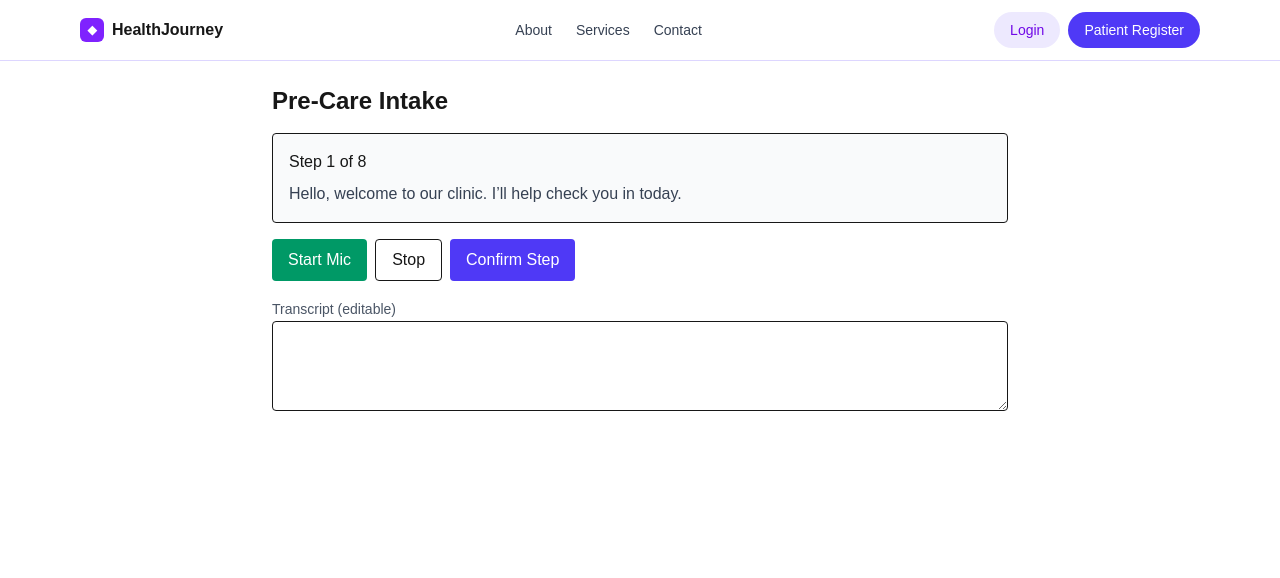
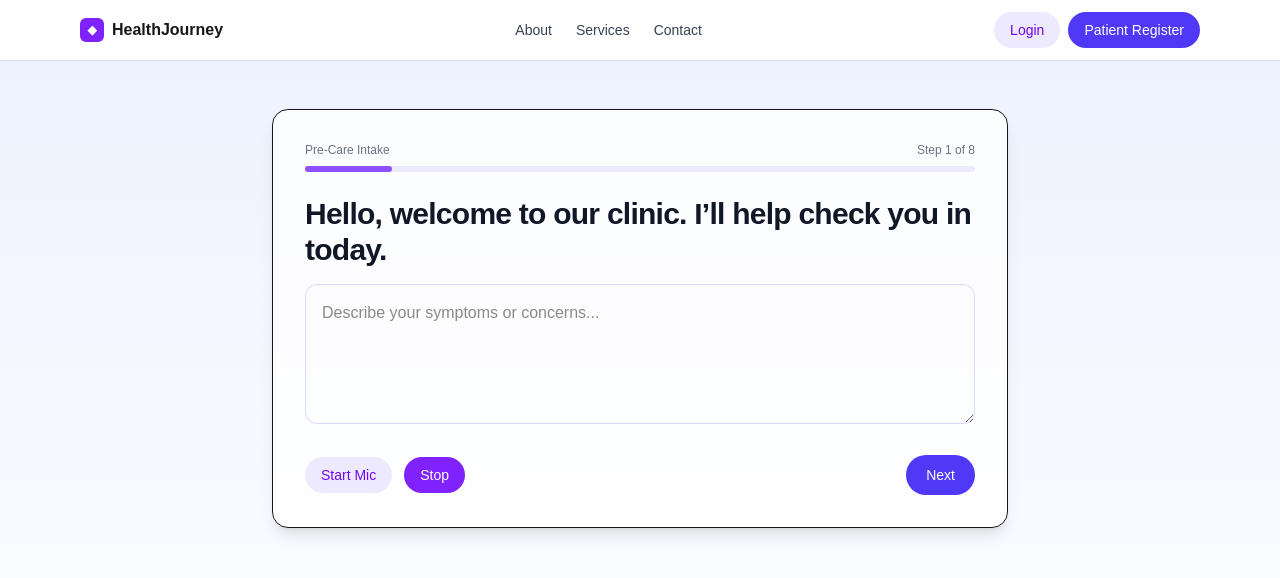
Before and after one commit to tszkwaan/health-journey, a Next.js app: page /intake in a window 1280 px wide. Shown: the top 578 px of the page. Built offline with nearby package versions, Linux system fonts and the light colour scheme; no server answers.

Commit message:
updated ui

```diff
--- a/src/app/intake/page.tsx
+++ b/src/app/intake/page.tsx
@@ -15,6 +15,7 @@ export default function IntakePage() {
 
   const stepKey = orderedSteps[currentIndex];
   const prompt = prompts[lang][stepKey as keyof typeof prompts['en']];
+  const progress = Math.round(((currentIndex + 1) / orderedSteps.length) * 100);
 
   useEffect(() => {
     async function bootstrap() {
@@ -92,18 +93,19 @@ export default function IntakePage() {
 
   const confirm = async () => {
     const text = (combined || finals.join(' ') || live).trim();
-    if (!sessionId || !text) return;
+    if (sessionId && text) {
       await fetch(`http://localhost:8000/api/intake/${sessionId}/step`, {
         method: 'POST',
         headers: { 'Content-Type': 'application/json' },
         body: JSON.stringify({ step: stepKey, language: lang, text, confirmed: true }),
       });
       setStep(stepKey, { language: lang, text, confirmed: true });
+    }
     setLive(""); setFinals([]); setCombined("");
     if (currentIndex < orderedSteps.length - 1) {
       next();
     }
-    // Print summary to console after each confirmation
+    // Print summary to console after each action
     await generateSummary();
   };
 
@@ -115,25 +117,38 @@ export default function IntakePage() {
   };
 
   return (
-    <div className="mx-auto max-w-3xl px-4 py-6 space-y-4">
-      <div className="flex items-center justify-between">
-        <h1 className="text-2xl font-semibold">Pre‑Care Intake</h1>
+    <div className="min-h-[calc(100vh-64px)] bg-gradient-to-b from-indigo-50 to-white">
+      <div className="mx-auto max-w-3xl px-4 py-12">
+        <div className="rounded-2xl bg-white/80 shadow-lg border p-6 md:p-8">
+          <div className="flex items-center justify-between text-xs text-gray-500">
+            <div>Pre‑Care Intake</div>
+            <div>Step {currentIndex + 1} of {orderedSteps.length}</div>
+          </div>
+          <div className="mt-2 h-1.5 w-full rounded-full bg-violet-100">
+            <div className="h-1.5 rounded-full bg-violet-500" style={{ width: `${progress}%` }} />
           </div>
 
-      <div className="p-4 rounded border bg-gray-50">
-        <p className="font-medium mb-2">Step {currentIndex+1} of {orderedSteps.length}</p>
-        <p className="text-gray-700">{prompt}</p>
+          <h2 className="mt-6 text-2xl md:text-3xl font-extrabold tracking-tight text-gray-900">{prompt}</h2>
+
+          <div className="mt-4">
+            <textarea
+              value={combined}
+              onChange={(e)=>setCombined(e.target.value)}
+              placeholder="Describe your symptoms or concerns..."
+              className="w-full rounded-xl border border-violet-200 focus:border-violet-400 focus:ring-2 focus:ring-violet-200 p-4 min-h-[140px]"
+            />
           </div>
 
-      <div className="flex gap-2">
-        <button onClick={connect} className="px-4 py-2 rounded bg-emerald-600 text-white">Start Mic</button>
-        <button onClick={stop} className="px-4 py-2 rounded border">Stop</button>
-        <button onClick={confirm} className="px-4 py-2 rounded bg-indigo-600 text-white">Confirm Step</button>
+          <div className="mt-6 flex items-center">
+            <div className="flex gap-3">
+              <button onClick={connect} className="px-4 py-2 rounded-full bg-violet-100 text-violet-700 text-sm font-medium hover:bg-violet-200 transition">Start Mic</button>
+              <button onClick={stop} className="px-4 py-2 rounded-full bg-violet-600 text-white text-sm font-medium hover:bg-violet-700 transition">Stop</button>
             </div>
-
-      <div className="space-y-2">
-        <label className="text-sm text-gray-600">Transcript (editable)</label>
-        <textarea value={combined} onChange={(e)=>setCombined(e.target.value)} className="w-full border rounded p-2" rows={3} />
+            <div className="ml-auto">
+              <button onClick={confirm} className="px-5 py-2.5 rounded-full bg-indigo-600 text-white text-sm font-medium hover:bg-indigo-700 transition">Next</button>
+            </div>
+          </div>
+        </div>
       </div>
     </div>
   );
```
Lines whose indentation alone changed are shown as unchanged.
